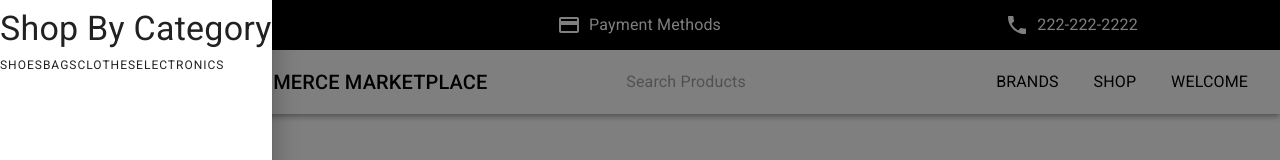
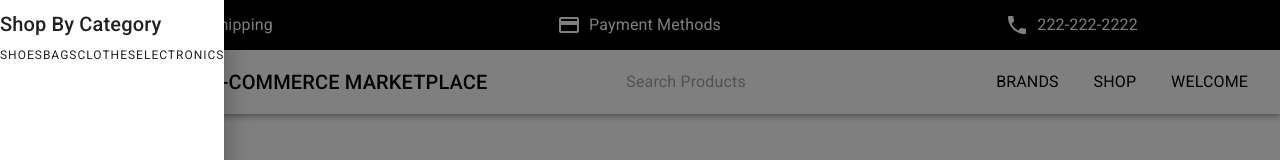
Before and after one commit to xleonard1/Ecommerce-Marketplace, a React (Create React App) app in the folder client/: page / in a window 1280 px wide. Both pictures are taken after a click on the button "menu". Shown: the top 160 px of the page. Built offline with nearby package versions, Linux system fonts and the light colour scheme.

Commit message:
changed style on header

```diff
--- a/client/src/Components/Header.jsx
+++ b/client/src/Components/Header.jsx
@@ -4,8 +4,6 @@ import {
   Button,
   Drawer,
   List,
-  Divider,
-  ListItem,
   Toolbar,
   styled,
   Typography,
@@ -86,7 +84,7 @@ const Navbar = () => {
       onKeyDown={toggleDrawer(anchor, false)}
     >
       <List>
-        <Typography variant="h4">Shop By Category</Typography>
+        <Typography variant="h6">Shop By Category</Typography>
         <Typography variant="overline">Shoes</Typography>
         <Typography variant="overline">Bags</Typography>
         <Typography variant="overline">Clothes</Typography>
```
